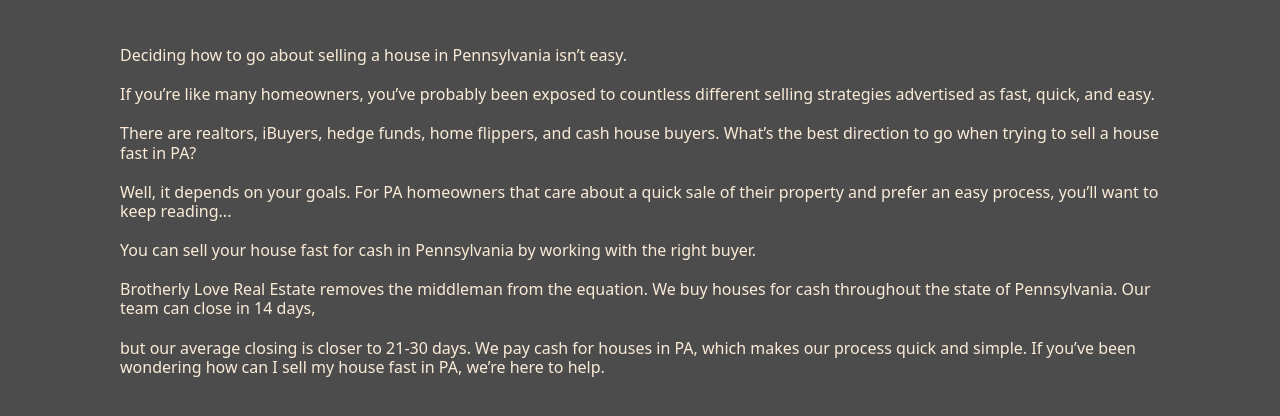
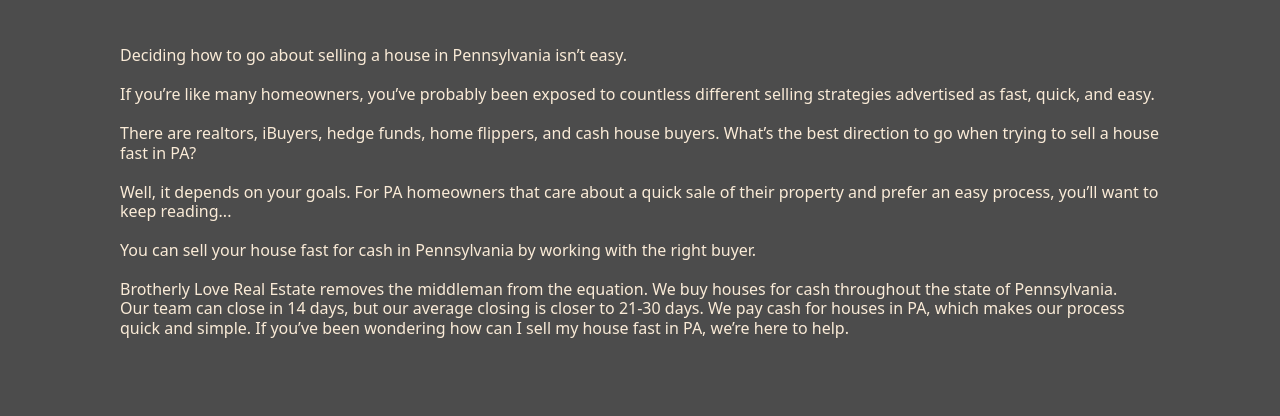
Before and after one commit to Deph1lor/deph1lor.github.io, a website: page index.html in a window 1280 px wide. Shown: the part 578-994 px from the top of the page. Drawn offline with nearby package versions, Linux system fonts and the light colour scheme.

Commit message:
Update index.html

```diff
--- a/index.html
+++ b/index.html
@@ -72,12 +72,13 @@
         </h6>
         <h6 class="content-text" data-aos="fade-down" data-aos-delay="50">
           Brotherly Love Real Estate removes the
-          middleman from the equation. We buy houses for cash throughout the state of Pennsylvania. Our team can close in 14 days,
-        </h6>
-        <h6 class="content-text" data-aos="fade-down" data-aos-delay="50">
+          middleman from the equation. We buy houses for cash throughout the state of Pennsylvania.<br>Our team can close in 14 days,
           but our average closing is closer to 21-30 days. We pay cash for
           houses in PA, which makes our process quick and simple. If you’ve been wondering how can I
           sell my house fast in PA, we’re here to help.
+        </h6>
+        <h6 class="content-text" data-aos="fade-down" data-aos-delay="50">
+
         </h6>
       </div>
     </div>
```
